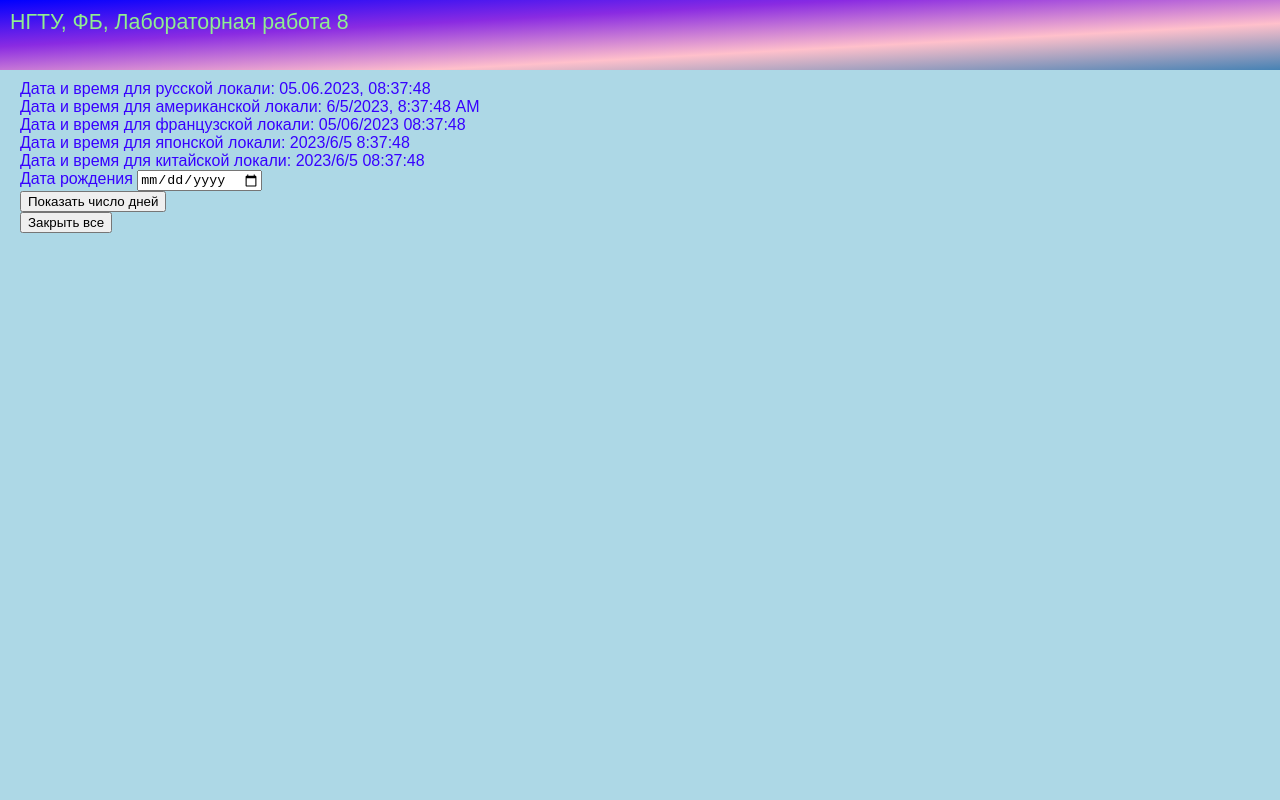
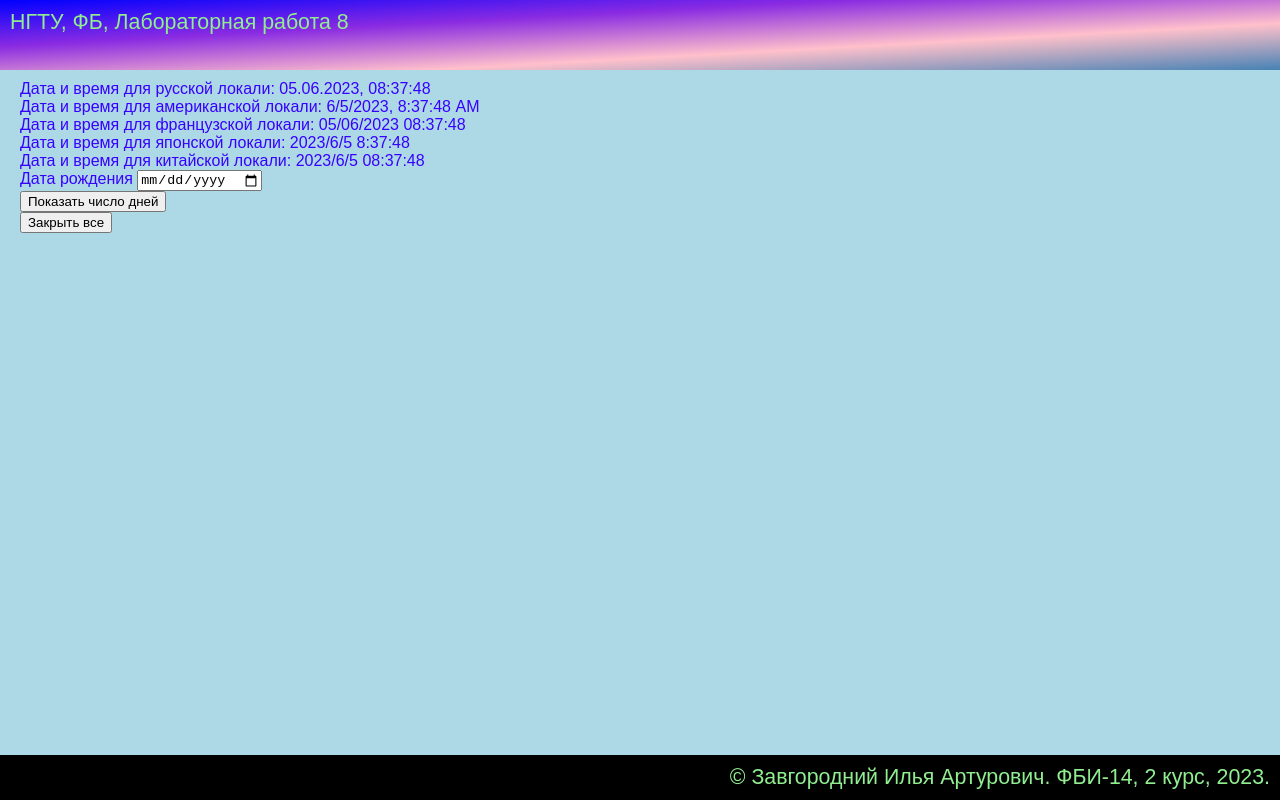
Before and after one commit to wMonarchw/weblabs, a plain HTML site: page lab8.html in a window 1280 px wide. Shown: the top 800 px of the page. Drawn offline with Linux system fonts and the light colour scheme.

Commit message:
добавление футера, не заметил

```diff
--- a/lab8.html
+++ b/lab8.html
@@ -36,5 +36,8 @@
             <button onclick="ClearAll()">Закрыть все</button>
         </div>
     </main>
+    <footer>
+        &copy; Завгородний Илья Артурович. ФБИ-14, 2 курс, 2023.
+    </footer>
 </body>
 </html>
```
